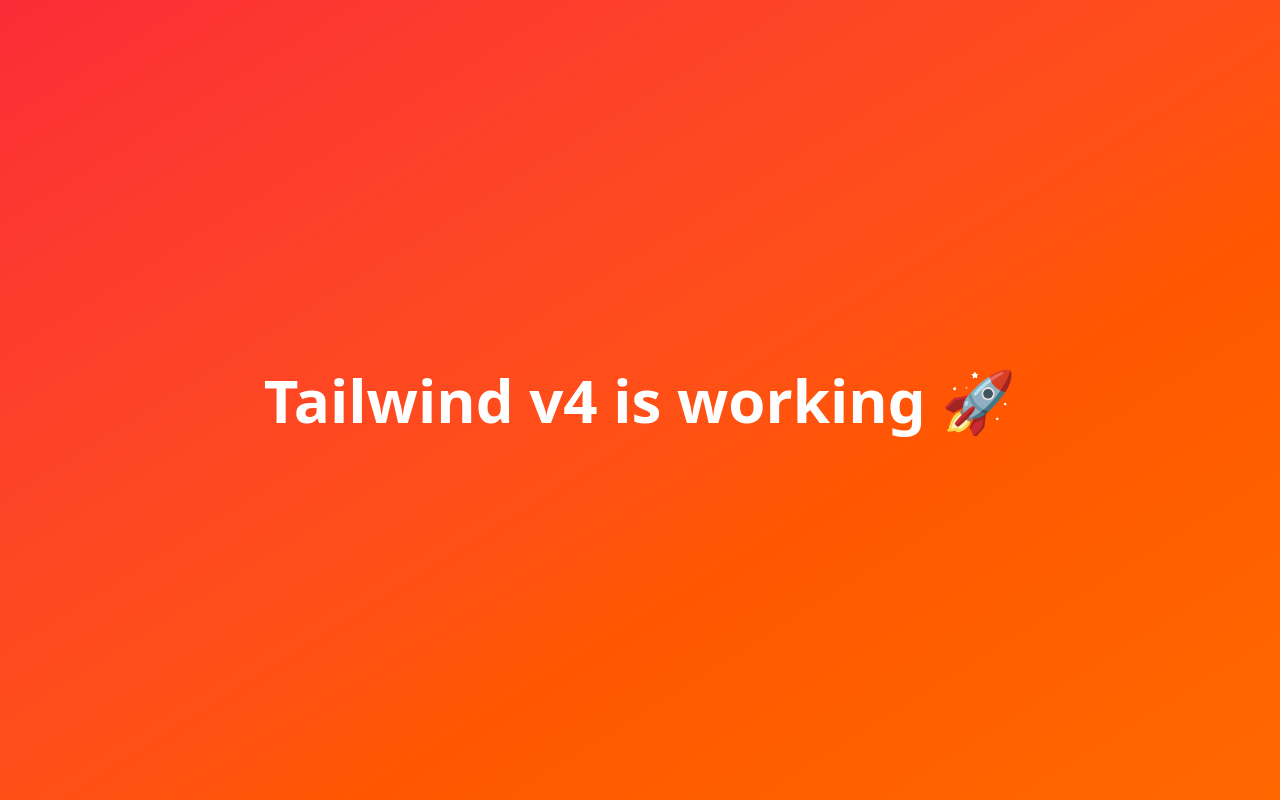
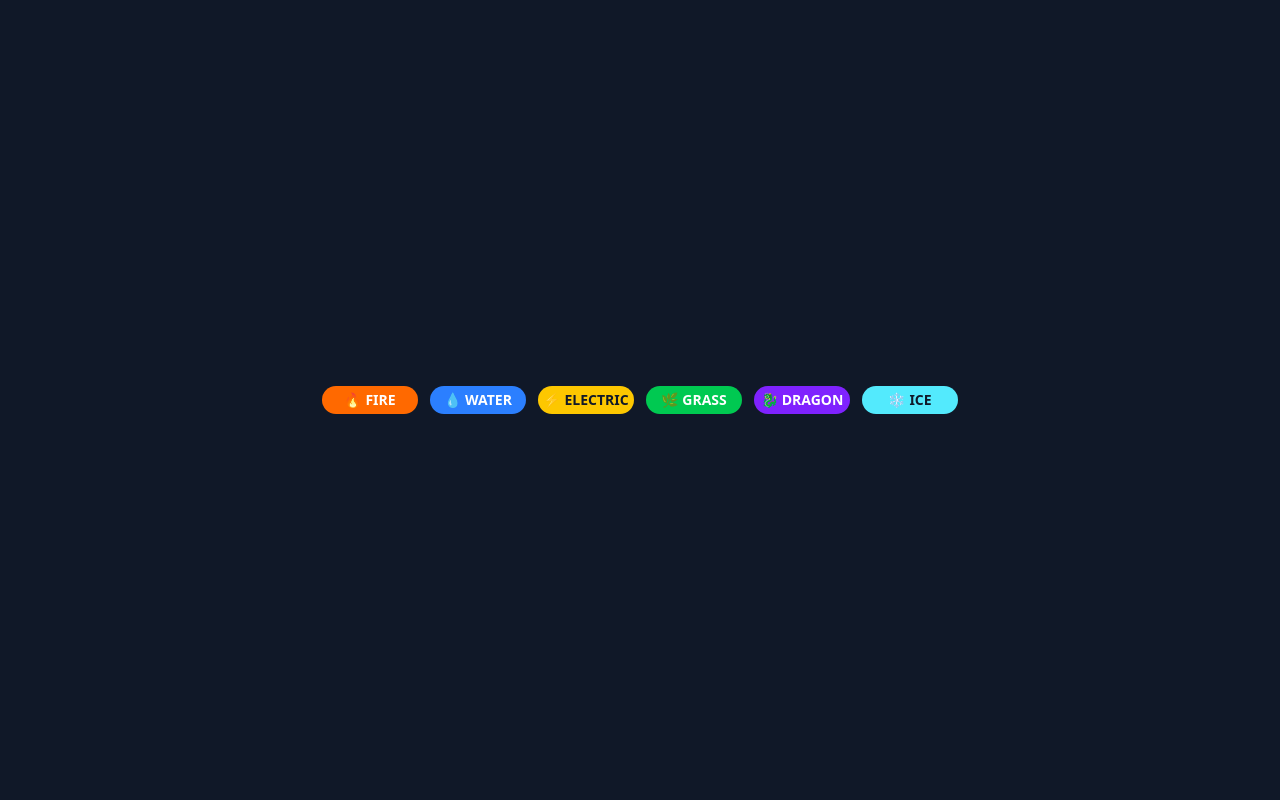
Before and after one commit to malopez23/pokerace, a React (Vite) app: page / in a window 1280 px wide. Built offline with nearby package versions, Linux system fonts and the light colour scheme.

Commit message:
feat: standardize TypeBadge with fixed size layout

```diff
--- a/src/App.tsx
+++ b/src/App.tsx
@@ -1,9 +1,14 @@
+import { TypeBadge } from "./components/ui/TypeBadge";
+
 function App() {
   return (
-    <div className="min-h-screen bg-linear-to-br from-red-500 to-orange-500 flex items-center justify-center">
-      <h1 className="text-6xl font-black text-white hover:scale-110 transition">
-        Tailwind v4 is working 🚀
-      </h1>
+    <div className="min-h-screen bg-gray-900 flex gap-3 items-center justify-center">
+      <TypeBadge type="fire" />
+      <TypeBadge type="water" />
+      <TypeBadge type="electric" />
+      <TypeBadge type="grass" />
+      <TypeBadge type="dragon" />
+      <TypeBadge type="ice" />
     </div>
   );
 }
--- /dev/null
+++ b/src/components/ui/TypeBadge.tsx
@@ -0,0 +1,88 @@
+type TypeBadgeProps = {
+  type: string;
+  size?: "sm" | "md" | "lg";
+};
+
+const TYPE_STYLES: Record<string, string> = {
+  normal: "bg-gray-400 text-gray-900",
+  fire: "bg-orange-500 text-white",
+  water: "bg-blue-500 text-white",
+  electric: "bg-yellow-400 text-gray-900",
+  grass: "bg-green-500 text-white",
+  ice: "bg-cyan-300 text-gray-900",
+  fighting: "bg-red-700 text-white",
+  poison: "bg-purple-500 text-white",
+  ground: "bg-amber-600 text-white",
+  flying: "bg-indigo-300 text-gray-900",
+  psychic: "bg-pink-500 text-white",
+  bug: "bg-lime-500 text-gray-900",
+  rock: "bg-stone-500 text-white",
+  ghost: "bg-purple-800 text-white",
+  dragon: "bg-violet-600 text-white",
+  dark: "bg-gray-800 text-white",
+  steel: "bg-slate-400 text-gray-900",
+  fairy: "bg-pink-300 text-gray-900",
+};
+
+const TYPE_EMOJI: Record<string, string> = {
+  normal: "⚪",
+  fire: "🔥",
+  water: "💧",
+  electric: "⚡",
+  grass: "🌿",
+  ice: "❄️",
+  fighting: "🥊",
+  poison: "☠️",
+  ground: "🌎",
+  flying: "🕊️",
+  psychic: "🔮",
+  bug: "🐛",
+  rock: "🪨",
+  ghost: "👻",
+  dragon: "🐉",
+  dark: "🌑",
+  steel: "⚙️",
+  fairy: "✨",
+};
+
+const SIZE_STYLES: Record<
+  "sm" | "md" | "lg",
+  { container: string; text: string }
+> = {
+  sm: {
+    container: "w-20 h-6",
+    text: "text-xs",
+  },
+  md: {
+    container: "w-24 h-7",
+    text: "text-sm",
+  },
+  lg: {
+    container: "w-28 h-8",
+    text: "text-base",
+  },
+};
+
+export function TypeBadge({ type, size = "md" }: TypeBadgeProps) {
+  const colorClass = TYPE_STYLES[type] ?? "bg-gray-600 text-white";
+  const emoji = TYPE_EMOJI[type] ?? "❓";
+  const sizeStyle = SIZE_STYLES[size];
+
+  return (
+    <div
+      className={`
+        ${sizeStyle.container}
+        ${colorClass}
+        rounded-full
+        flex items-center justify-center
+        gap-1
+        overflow-hidden
+        font-bold uppercase
+        ${sizeStyle.text}
+      `}
+    >
+      <span className="shrink-0">{emoji}</span>
+      <span className="truncate">{type}</span>
+    </div>
+  );
+}
```
Also changed, not shown: 1 other file (tests, documents, lock files or other folders).
